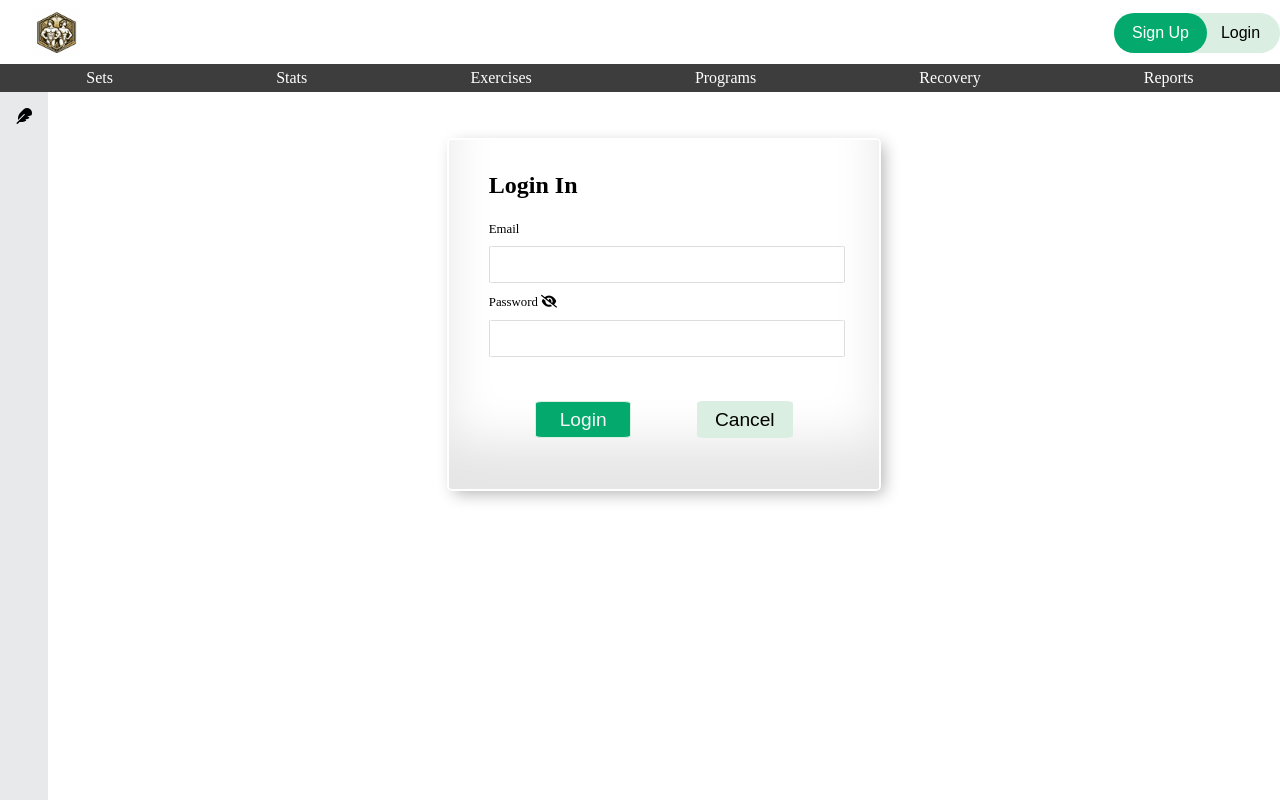
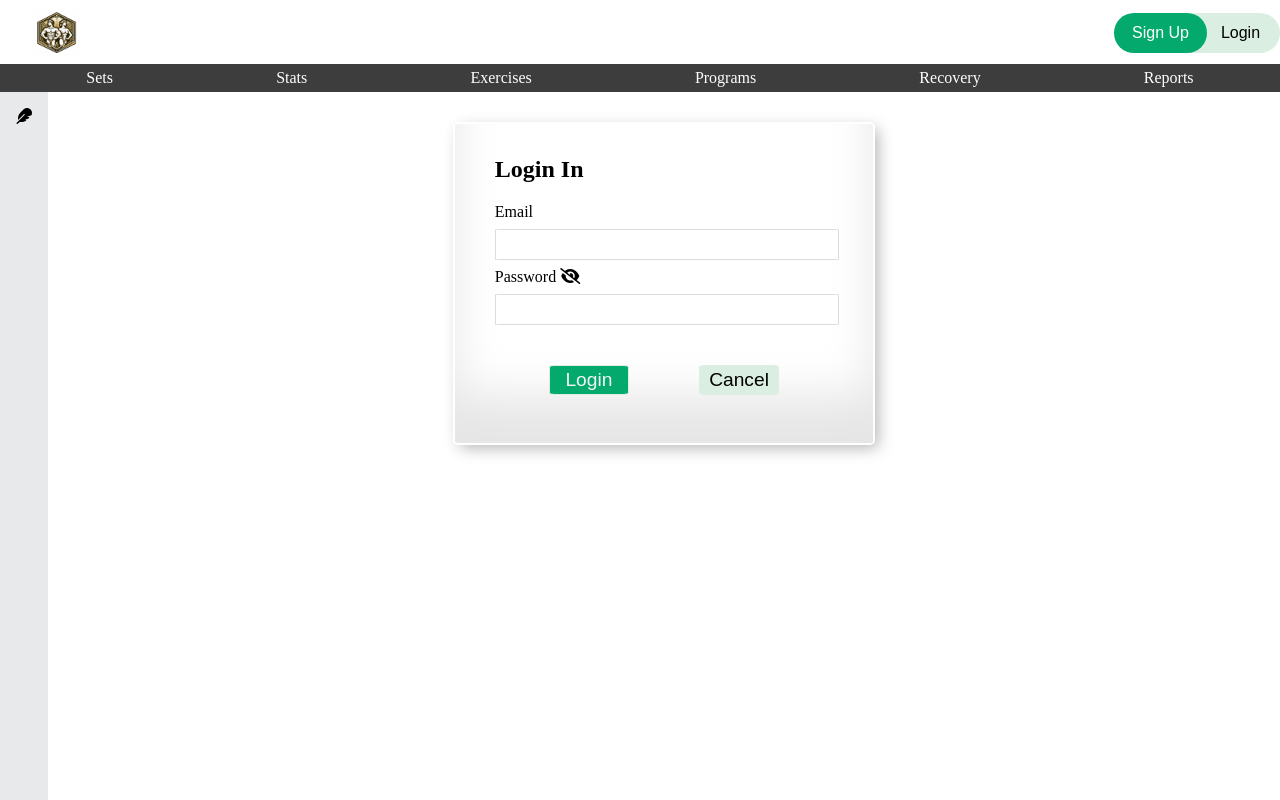
Before and after one commit to relative-rene/work-report, a React (Create React App) app: page /work-report/login in a window 1280 px wide. Shown: the top 800 px of the page. Built offline with nearby package versions, Linux system fonts and the light colour scheme.

Commit message:
adds responseive layout and UI component styles

```diff
--- a/src/App.scss
+++ b/src/App.scss
@@ -1,5 +1,6 @@
 @import './styles/variables.scss';
 @import './styles/forms.scss';
+@import './styles/media_queries.scss';
 
 /* @media (prefers-reduced-motion: no-preference) {
   .App-logo {
@@ -16,79 +17,37 @@
     transform: rotate(360deg);
   }
 } */
-body{
-  margin:0;
+body,
+html {
+  margin: 0;
+
+  #root {
+    flex: 100%;
+  }
 }
+
 .Navbar {
   display: flex;
   height: 3rem;
   justify-content: space-between;
-  gap: 1em;
+  gap: 1rem;
 
   img {
     object-fit: contain;
     height: 100%;
     width: 100%;
-    padding: .5em 1em;
+    padding: .5rem 1rem;
   }
 }
 
-main {
-  display: flex;
-  flex-flow: row nowrap;
-  min-height: 100vh;
-
-  .Sidebar {
-    background-color: $secondary-color;
-    flex: 3 1 20%;
-    padding: 1em;
-
-    &.closed {
-      height: 100vh;
-      width: 1em;
-      flex: 0;
-    }
-
-    .fa-solid.fa-bug {
-      float: right;
-    }
-
-    .Title {
-      display: flex;
-      justify-content: center;
-      margin-top: 0;
-      padding-top: 1em;
-    }
-
-    .Options {
-      list-style: none;
-      width: 100%;
-      padding: 1em;
-
-      li {
-        padding: .4em;
-      }
-    }
-  }
-
-  .Main {
-    flex: 1 3 75%;
-    display: flex;
-    flex-flow: column nowrap;
-    align-items: center;
-    width: 100%;
-    padding: 2em;
-  }
-}
-
-.Menu {
+.NavbarMenu {
   list-style: none;
   display: flex;
   justify-content: space-around;
   background-color: rgba(0, 0, 0, 0.76);
   color: white;
   margin-bottom: 0;
-  padding: .3em;
+  padding: .3rem;
 
   a {
     color: white;
@@ -97,19 +56,80 @@ main {
 }
 
 
+.MainContainer {
+  display: flex;
+  flex-flow: row nowrap;
+  min-height: 100vh;
+
+  .Sidebar {
+    display: flex;
+    flex-flow: column nowrap;
+    background-color: $secondary-color;
+    padding: 1em;
+    flex: 2 1 350px;
+
+    &.closed {
+      flex: 0 1 1em;
+    }
+
+    .fa-solid.fa-bug {
+      display: flex;
+      justify-content: flex-end;
+    }
+
+    .Title {
+      display: flex;
+      justify-content: center;
+      margin-top: 0;
+      padding-top: 1rem;
+    }
+
+    .Options {
+      list-style: none;
+      width: 100%;
+      padding: 1rem;
+
+      li {
+        padding: .4rem;
+      }
+    }
+  }
+
+  .MainContent {
+    display: flex;
+    flex-flow: column nowrap;
+    align-items: center;
+    flex: 2 1 100%;
+    padding: 2rem;
+  }
+}
+
 .Footer {
   background-color: $primaryLight-color;
-  height: 5em;
+  height: 5rem;
   margin-top: auto;
 }
 
 
 .TodoApp {
   .AddTodo {
-    width: 100%;
+    display: flex;
+    justify-content: center;
+
+    .fa-solid.fa-pen.fa-lg {
+      display: flex;
+      align-items: center;
+    }
+
     input {
-      width:80%;
+      flex: 70%;
     }
+
+    input:focus {
+      outline: 3px solid $primaryLight-color;
+      border: 1px solid $primary-color;
+    }
+
     .datetimeInput {
       display: flex;
       flex-flow: column;
@@ -128,7 +148,7 @@ main {
     }
 
     .Todo {
-      padding: .2em 1em;
+      padding: .2rem 1rem;
 
       .fa-solid.fa-trash-can {
         color: rgb(109, 13, 13);
@@ -143,18 +163,18 @@ main {
 */
 
 .btn {
-  width: 5em;
-  height: 1.9em;
-  margin: 1em;
+  width: 5rem;
+  height: 1.9rem;
+  margin: 1rem;
   border-radius: 7%;
-  font-size: 1.2em;
+  font-size: 1.2rem;
   border: none;
 
   &-primary {
     @extend .btn;
     background-color: $primary-color;
     color: whitesmoke;
-    border: solid .1em $primaryLight-color;
+    border: solid .1rem $primaryLight-color;
 
     &:hover {
       background-color: $primaryHover-color;
@@ -218,8 +238,8 @@ main {
 .form-group {
   display: flex;
   justify-content: space-between;
-  gap: 1em;
-  margin: 1em;
+  gap: 1rem;
+  margin: 1rem;
 }
 
 
@@ -254,74 +274,5 @@ input[type="range"] {
 
 
 .InputHeight input {
-  width: 4em;
+  width: 4rem;
 }
-
-// ToggleCheckbox Style
-/* The switch - the box around the slider */
-.ToggleCheckbox {
-  display:flex;
-  align-content: center;
-  justify-content: space-between;
-}
-.switch {
-  position: relative;
-  display: inline-block;
-  width: 60px;
-  height: 34px;
-}
-
-/* Hide default HTML checkbox */
-.switch input {
-  opacity: 0;
-  width: 0;
-  height: 0;
-}
-
-/* The slider */
-.slider {
-  position: absolute;
-  cursor: pointer;
-  top: 0;
-  left: 0;
-  right: 0;
-  bottom: 0;
-  background-color: $primaryLight-color;
-  -webkit-transition: .4s;
-  transition: .4s;
-}
-
-.slider:before {
-  position: absolute;
-  content: "";
-  height: 26px;
-  width: 26px;
-  left: 4px;
-  bottom: 4px;
-  background-color: white;
-  -webkit-transition: .4s;
-  transition: .4s;
-}
-
-input:checked+.slider {
-  background-color: $primary-color;
-}
-
-input:focus+.slider {
-  box-shadow: 0 0 1px $primary-color;
-}
-
-input:checked+.slider:before {
-  -webkit-transform: translateX(26px);
-  -ms-transform: translateX(26px);
-  transform: translateX(26px);
-}
-
-/* Rounded sliders */
-.slider.round {
-  border-radius: 34px;
-}
-
-.slider.round:before {
-  border-radius: 50%;
-}
--- a/src/components/AddExercise.jsx
+++ b/src/components/AddExercise.jsx
@@ -18,13 +18,13 @@ export const AddExercise = () => {
 
     const handleCancel = (e) => {
         e.preventDefault()
-        setFormValues({ name: null, muscle_group: null, primary_muscle: null, balance:null });
+        setFormValues({ name: null, muscle_group: null, primary_muscle: null, balance: null });
     }
 
     const handleSave = async (e) => {
         e.preventDefault();
         const response = await fetch(`${process.env.REACT_APP_SERVER}/api/gains/exercises/create`, { method: 'POST', body: JSON.stringify(formValues), headers: { "Content-Type": "application/json" } });
-            response.status < 300 ? alert('Success') : alert('Failure: ', response.statusText);
+        response.status < 300 ? alert('Success') : alert('Failure: ', response.statusText);
     }
 
 
@@ -37,7 +37,7 @@ export const AddExercise = () => {
                 selectedVal={formValues['balance'] || 'Select form'}
                 nameForId="balance"
                 label="Balance"
-                options={[{ displayName: "Symmetrical"}, {displayName: "Asymmetrical" },]} />
+                options={[{ displayName: "Symmetrical" }, { displayName: "Asymmetrical" },]} />
             <Select
                 updateForm={handleFormUpdate}
                 selectedVal={formValues['muscle_group'] || 'Choose a muscle group'}
--- a/src/components/Layout.jsx
+++ b/src/components/Layout.jsx
@@ -8,7 +8,7 @@ function Layout() {
     return (
         <div className="Layout">
             <Navbar />
-            <main>
+            <main className="MainContainer">
                 <Sidebar />
                 <Main>
                     <Outlet />
--- a/src/components/Main.jsx
+++ b/src/components/Main.jsx
@@ -2,7 +2,7 @@ import React from 'react';
 
 const Main = ({children})=>{
     return (
-        <div className="Main">
+        <div className="MainContent">
             {children}
         </div>
     )
--- a/src/components/Navbar.jsx
+++ b/src/components/Navbar.jsx
@@ -34,7 +34,7 @@ const Navbar = () => {
                 }
 
             </header>
-            <ul className="Menu">
+            <ul className="NavbarMenu">
                 {options}
             </ul>
         </>
--- a/src/components/UI/Input.jsx
+++ b/src/components/UI/Input.jsx
@@ -2,7 +2,7 @@ import React from 'react'
 
 const Input = ({ updateForm, label, targetVal, inputVal, inputType, children }) => {
     return (
-            <div className="Input">
+            <div className="InputComponent">
                 <label>{label}  {children}
                     <input value={inputVal} onChange={(e => updateForm(targetVal, e.target.value))} type={inputType || "text"} />
                 </label>
--- a/src/components/UI/InputHeight.jsx
+++ b/src/components/UI/InputHeight.jsx
@@ -36,7 +36,7 @@ const InputHeight = ({ updateForm, standard }) => {
                         </label>
                                 <input min="0" max="12" type="number" value={inches} onChange={(e) => handleInput(e.target.value, 'inches')} />
                         </div> :
-                        < div className="Input">
+                        < div className="InputComponent">
                                 <label>Height in cm</label>
                                 <input type="number" value={cm} onChange={(e) => handleInput(e.target.value)} />
                         </div>
--- a/src/components/UI/Select.jsx
+++ b/src/components/UI/Select.jsx
@@ -9,13 +9,13 @@ const Select = ({ updateForm, selectedVal, nameForId, options, label }) => {
         return <option key={`option-${o}${idx}`} value={o.displayName.toLowerCase()}>{o.displayName}</option>
     })
     return (
-        <>
+        <div className="SelectComponent">
             <label htmlFor={nameForId}>{label}</label>
             <select value={selectedVal} onChange={(e) => updateForm(nameForId, e.target.value)} name={nameForId} id={nameForId}>
                 <option value="">Choose an option</option>
                 {optionsList}
             </select>
-        </>
+        </div>
     )
 }
 
--- a/src/styles/forms.scss
+++ b/src/styles/forms.scss
@@ -2,13 +2,11 @@ form {
   display: flex;
   flex-direction: column;
   border-radius: 3px;
-  padding: 2em 2.5em;
+  padding: 2em 2.5rem;
   box-shadow:
     inset 0 -3em 3em rgba(0, 0, 0, 0.1),
     0 0 0 2px rgb(255, 255, 255),
     0.3em 0.3em 1em rgba(0, 0, 0, 0.3);
-  margin: 1em;
-  width:30%;
 }
 
 .action-container {
@@ -16,7 +14,7 @@ form {
   flex-flow: row nowrap;
   align-items: center;
   justify-content: space-evenly;
-  margin-top: 1em;
+  margin-top: 1rem;
 }
 
 .checkbox-option {
@@ -24,18 +22,17 @@ form {
 }
 
 
-.Input {
+.InputComponent {
   label {
     justify-content: space-between;
-    font-size: .8em;
-    padding-right: 0 1em;
+    font-size: 1rem;
   }
 
   input {
     width: 100%;
-    margin: .5em 0;
-    font-size: 1.5em;
-    line-height: 1.7em;
+    margin: .5rem 0;
+    font-size: 1.2rem;
+    line-height: 1.7rem;
     border-radius: 2%;
     border: 1px solid gainsboro;
   }
@@ -46,3 +43,98 @@ form {
   }
 
 }
+
+
+// ToggleCheckbox Style
+
+.ToggleCheckbox {
+  display: flex;
+  align-content: center;
+  justify-content: space-between;
+}
+
+.switch {
+  position: relative;
+  display: inline-block;
+  width: 60px;
+  height: 34px;
+}
+
+/* Hide default HTML checkbox */
+.switch input {
+  opacity: 0;
+  width: 0;
+  height: 0;
+}
+
+/* The slider */
+.slider {
+  position: absolute;
+  cursor: pointer;
+  top: 0;
+  left: 0;
+  right: 0;
+  bottom: 0;
+  background-color: $primaryLight-color;
+  -webkit-transition: .4s;
+  transition: .4s;
+}
+
+.slider:before {
+  position: absolute;
+  content: "";
+  height: 26px;
+  width: 26px;
+  left: 4px;
+  bottom: 4px;
+  background-color: white;
+  -webkit-transition: .4s;
+  transition: .4s;
+}
+
+input:checked+.slider {
+  background-color: $primary-color;
+}
+
+input:focus+.slider {
+  box-shadow: 0 0 1px $primary-color;
+}
+
+input:checked+.slider:before {
+  -webkit-transform: translateX(26px);
+  -ms-transform: translateX(26px);
+  transform: translateX(26px);
+}
+
+/* Rounded sliders */
+.slider.round {
+  border-radius: 34px;
+}
+
+.slider.round:before {
+  border-radius: 50%;
+}
+
+
+.SelectComponent{
+  display:flex;
+  flex-flow: column nowrap;
+  gap: 1rem;
+  margin:1rem 0;
+
+  label{
+    font-size:1em;
+
+  }
+  select {
+    font-size:1.2rem;
+    margin:.05rem 0;
+    option:hover{
+      background-color: $primaryLight-color;
+    }
+  }
+  select:focus{
+      outline:3px solid $primaryLight-color;
+      border:1px solid $primary-color;
+    }
+}
--- /dev/null
+++ b/src/styles/media_queries.scss
@@ -0,0 +1,13 @@
+@media screen and (max-width: 768px) {
+    main.MainContainer {
+        display: flex;
+        flex-flow: column nowrap;
+
+        .Sidebar{
+            flex:0;
+        }
+        &.closed{
+            flex:0 0 1rem;
+        }
+    }
+}
```
